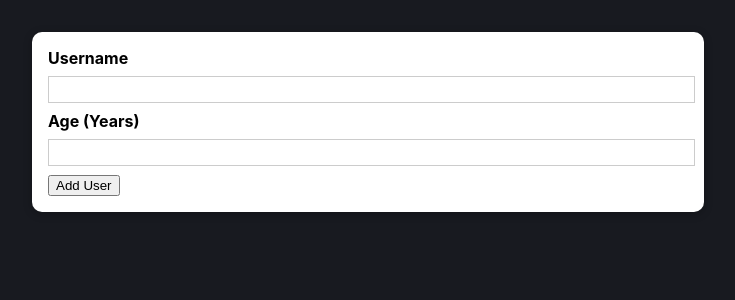
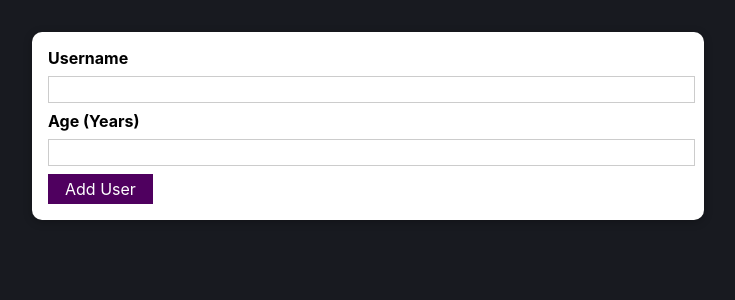
Before and after one commit to julianavalle/add-users, a React (Create React App) app in the folder react-add-users/: page / in a window 1280 px wide. Shown: the top 300 px of the page, without its empty margins (272-1007 px from the left). Built offline with nearby package versions, Linux system fonts and the light colour scheme.

Commit message:
Add button

```diff
--- a/react-add-users/public/index.html
+++ b/react-add-users/public/index.html
@@ -9,11 +9,7 @@
       name="description"
       content="Web site created using create-react-app"
     />
-    <link rel="apple-touch-icon" href="%PUBLIC_URL%/logo192.png" />
-    <!--
-      manifest.json provides metadata used when your web app is installed on a
-      user's mobile device or desktop. See https://developers.google.com/web/fundamentals/web-app-manifest/
-    -->
+
     <link rel="manifest" href="%PUBLIC_URL%/manifest.json" />
     <!--
       Notice the use of %PUBLIC_URL% in the tags above.
--- a/react-add-users/src/components/AddUser/index.js
+++ b/react-add-users/src/components/AddUser/index.js
@@ -1,5 +1,6 @@
 import React from 'react';
 import Card from '../Card';
+import Button from '../Button'
 
 import classes from './styles.module.css';
 
@@ -18,7 +19,7 @@
                 <label htmlFor="age">Age (Years)</label>
                 <input id="age" type="number" />
 
-                <button type="submit">Add User</button>
+                <Button type="submit">Add User</Button>
             </form>
         </Card>
     );
--- /dev/null
+++ b/react-add-users/src/components/Button/index.js
@@ -0,0 +1,12 @@
+import React from 'react';
+
+import classes from './styles.module.css';
+
+const Button = props => {
+    return <button className={classes.button} type={props.type || 'button'} onClick={props.onClick}>
+        {props.children}
+    </button>
+
+};
+
+export default Button;
--- /dev/null
+++ b/react-add-users/src/components/Button/styles.module.css
@@ -0,0 +1,18 @@
+.button {
+    font: inherit;
+    border: 1px solid #4f005f;
+    background: #4f005f;
+    color: white;
+    padding: 0.25rem 1rem;
+    cursor: pointer;
+  }
+
+  .button:hover,
+  .button:active {
+    background: #741188;
+    border-color: #741188;
+  }
+
+  .button:focus {
+    outline: none;
+  }
```
